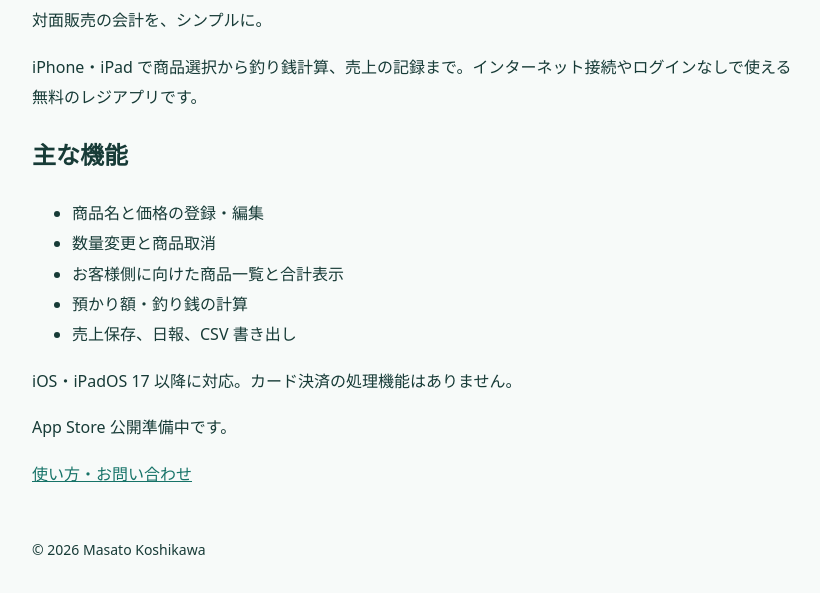
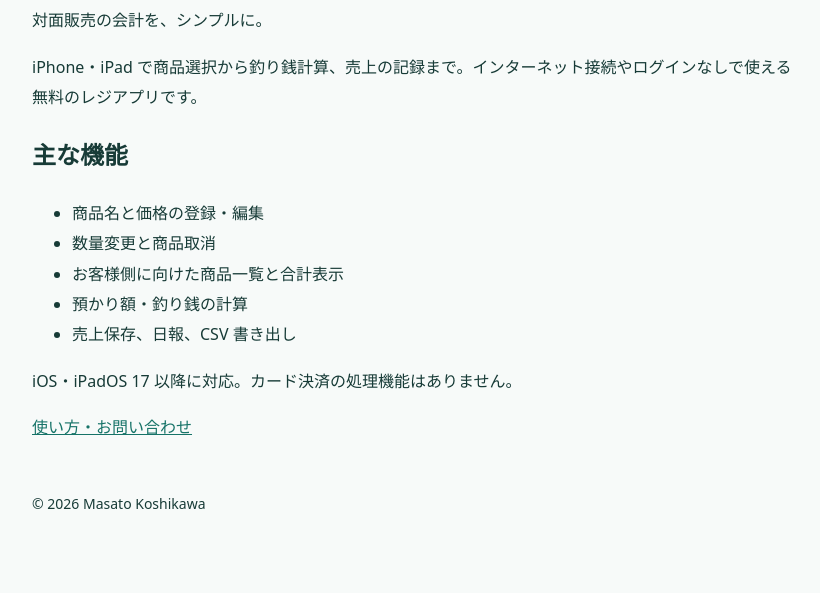
Before and after one commit to koshikawa-masato/kantan-register-ios, a plain HTML site: page docs/index.html in a window 1280 px wide. Shown: the part 193-786 px from the top of the page, without its empty margins (228-1048 px from the left). Drawn offline with Linux system fonts and the light colour scheme.

Commit message:
Remove pre-release notice from app website

```diff
--- a/docs/index.html
+++ b/docs/index.html
@@ -1 +1 @@
-<!doctype html><html lang="ja"><head><meta charset="utf-8"><meta name="viewport" content="width=device-width,initial-scale=1"><title>かんたんレジスター</title><style>body{font-family:system-ui,-apple-system,sans-serif;max-width:760px;margin:60px auto;padding:0 24px;color:#173b37;line-height:1.9;background:#f7faf9}h1{font-size:28px}nav{margin-bottom:36px}a{color:#167368}footer{margin-top:48px;font-size:14px}</style></head><body><nav><a href="./">アプリ紹介</a> · <a href="support.html">サポート</a> · <a href="privacy.html">プライバシーポリシー</a></nav><main><h1>かんたんレジスター</h1><p>対面販売の会計を、シンプルに。</p><p>iPhone・iPad で商品選択から釣り銭計算、売上の記録まで。インターネット接続やログインなしで使える無料のレジアプリです。</p><h2>主な機能</h2><ul><li>商品名と価格の登録・編集</li><li>数量変更と商品取消</li><li>お客様側に向けた商品一覧と合計表示</li><li>預かり額・釣り銭の計算</li><li>売上保存、日報、CSV 書き出し</li></ul><p>iOS・iPadOS 17 以降に対応。カード決済の処理機能はありません。</p><p>App Store 公開準備中です。</p><p><a href="support.html">使い方・お問い合わせ</a></p></main><footer>© 2026 Masato Koshikawa</footer></body></html>
+<!doctype html><html lang="ja"><head><meta charset="utf-8"><meta name="viewport" content="width=device-width,initial-scale=1"><title>かんたんレジスター</title><style>body{font-family:system-ui,-apple-system,sans-serif;max-width:760px;margin:60px auto;padding:0 24px;color:#173b37;line-height:1.9;background:#f7faf9}h1{font-size:28px}nav{margin-bottom:36px}a{color:#167368}footer{margin-top:48px;font-size:14px}</style></head><body><nav><a href="./">アプリ紹介</a> · <a href="support.html">サポート</a> · <a href="privacy.html">プライバシーポリシー</a></nav><main><h1>かんたんレジスター</h1><p>対面販売の会計を、シンプルに。</p><p>iPhone・iPad で商品選択から釣り銭計算、売上の記録まで。インターネット接続やログインなしで使える無料のレジアプリです。</p><h2>主な機能</h2><ul><li>商品名と価格の登録・編集</li><li>数量変更と商品取消</li><li>お客様側に向けた商品一覧と合計表示</li><li>預かり額・釣り銭の計算</li><li>売上保存、日報、CSV 書き出し</li></ul><p>iOS・iPadOS 17 以降に対応。カード決済の処理機能はありません。</p><p><a href="support.html">使い方・お問い合わせ</a></p></main><footer>© 2026 Masato Koshikawa</footer></body></html>
```
